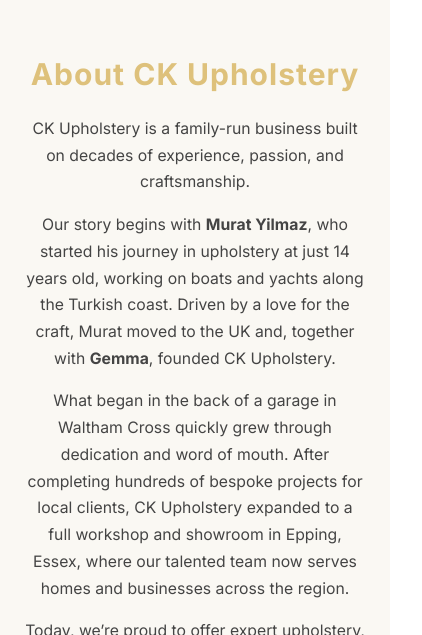
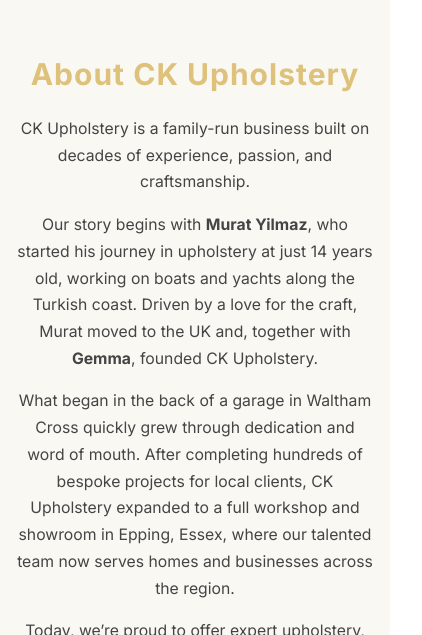
Before and after one commit to sezinercem/ckupholstery, a website: page public/index.html in a window 390 px wide. Shown: the part 1365-2000 px from the top of the page, 422 px wide, since content can reach past the window. Drawn offline with Linux system fonts and the light colour scheme.

Commit message:
Add 16px mobile padding to all sections between nav and footer

```diff
--- a/public/index.html
+++ b/public/index.html
@@ -602,6 +602,30 @@
             padding: 8px 18px;
         }
     }
+
+    @media (max-width: 700px) {
+        .features,
+        .hero-slideshow,
+        .about-section,
+        .fabrics-slideshow-section,
+        .blog-preview-section,
+        .contact-section {
+            padding-left: 16px;
+            padding-right: 16px;
+        }
+
+        /* Also ensure inner containers don't add extra padding */
+        .about-container,
+        .blog-cards-container,
+        .contact-container {
+            padding-left: 0;
+            padding-right: 0;
+        }
+
+        .fabrics-slideshow {
+            width: calc(100% - 32px); /* Account for the 16px padding on each side */
+        }
+    }
     </style>
 </head>
 <body>
```
